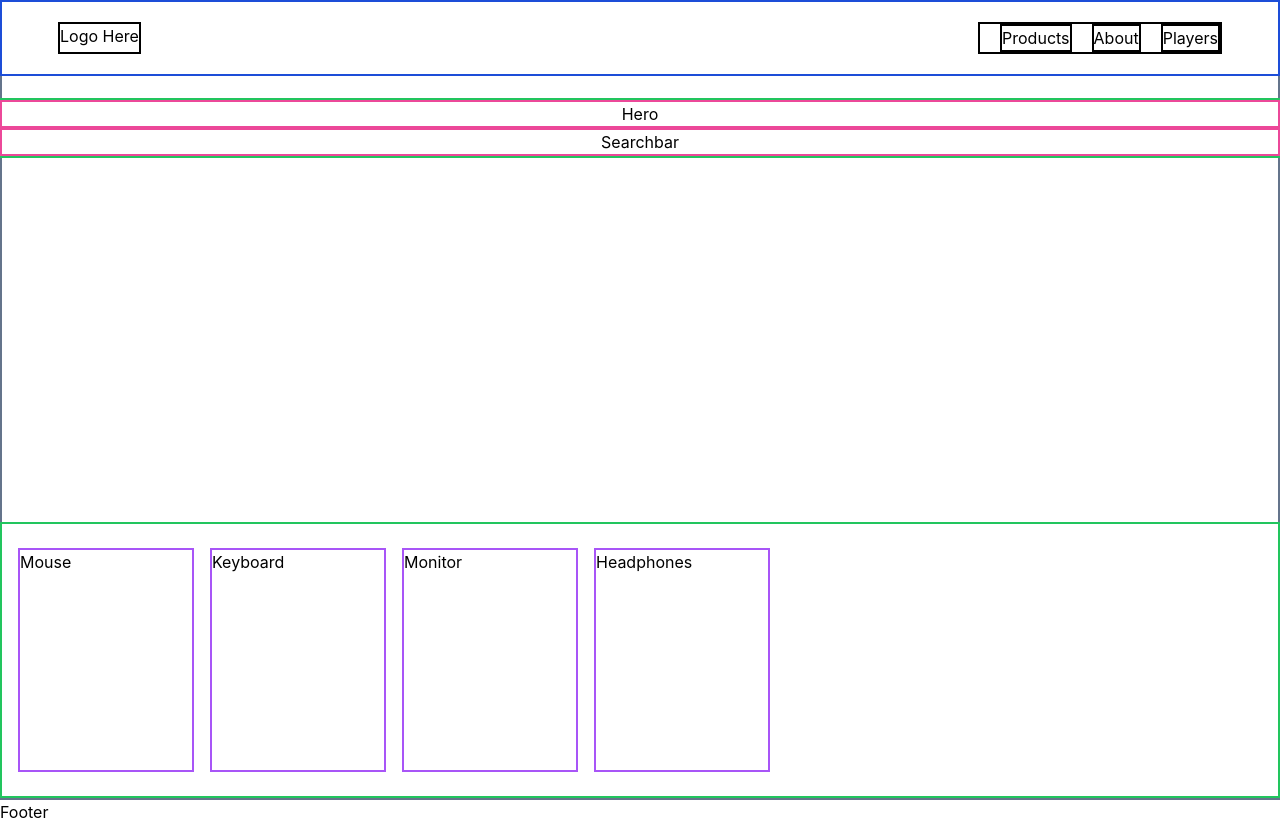
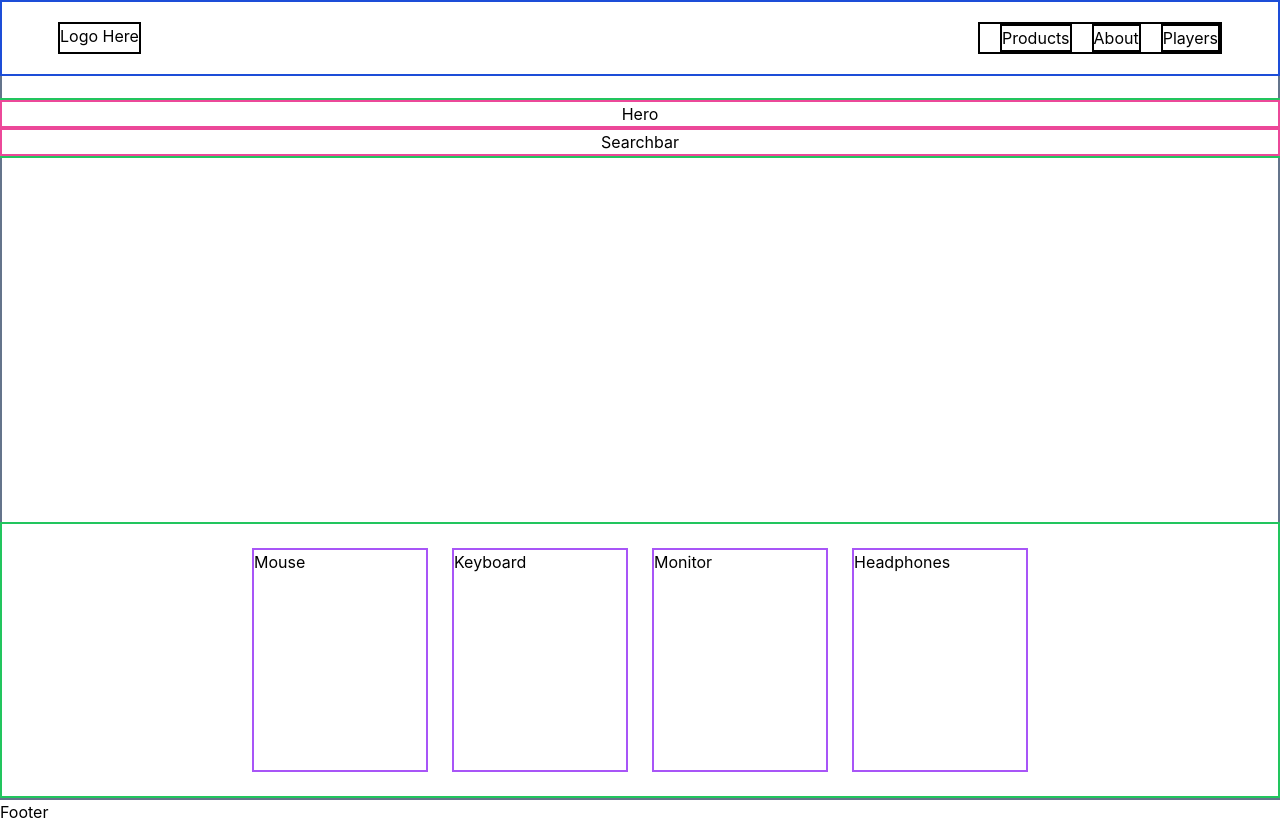
Before and after one commit to liucidity/gamer-gear, a Next.js app: page /home in a window 1280 px wide. Built offline with nearby package versions, Linux system fonts and the light colour scheme; what prettier-plugin-tailwindcss would draw is missing.

Commit message:
style: add justify center for desktop view

```diff
--- a/components/SnapCarousel.tsx
+++ b/components/SnapCarousel.tsx
@@ -13,14 +13,14 @@ const SnapCarousel = ({ products }: Props) => {
     return (
       <li
         key={id}
-        className="mx-2 h-56 w-44 shrink-0 snap-center border-2 border-purple-500"
+        className="mx-3 h-56 w-44 shrink-0 snap-center border-2 border-purple-500"
       >
         {type}
       </li>
     );
   });
   return (
-    <ul className="flex w-screen snap-x snap-mandatory items-center overflow-x-auto border-2 border-green-500 px-2 py-6">
+    <ul className="flex w-screen snap-x snap-mandatory items-center overflow-x-auto border-2 border-green-500 px-2 py-6 md:justify-center ">
       {productsListItem}
     </ul>
   );
```
